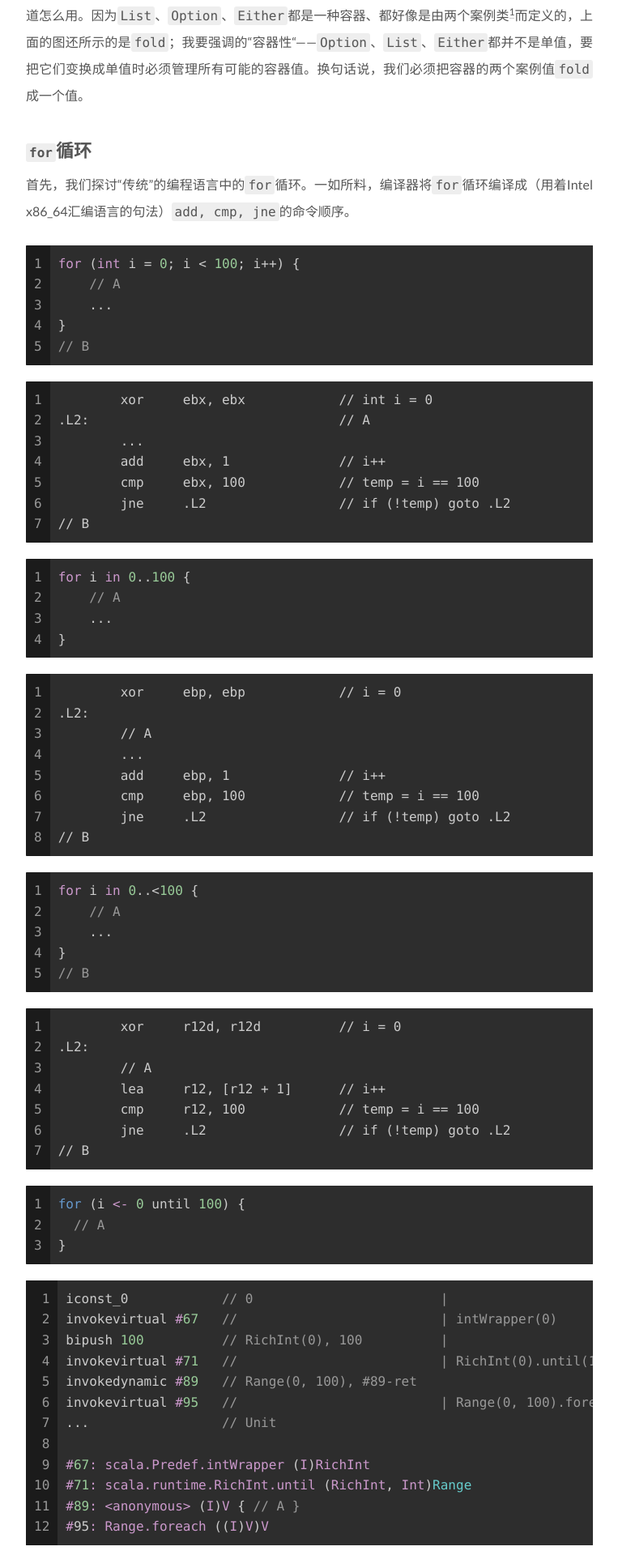
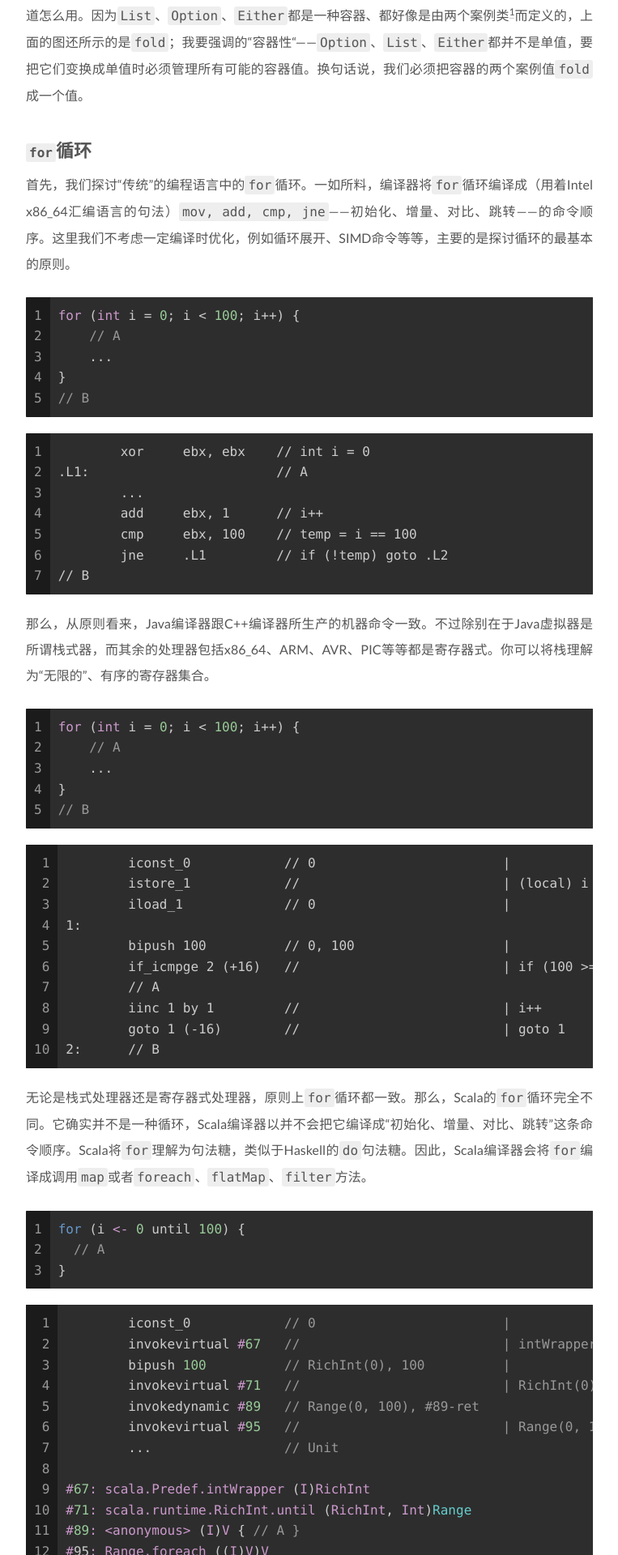
Before and after one commit to janm399/threebodies, a Jekyll site: the page built from _posts/2020-11-20-scalatraining2.markdown, in a window 1280 px wide. Shown: the part 3790-5710 px from the top of the page at 81% size, without its empty margins (258-1021 px from the left). Built offline with Jekyll 4.4.1, drawn with Linux system fonts in a browser that asks for light colours; some of the changed text lies outside the part shown.

Commit message:
句法糖

```diff
--- a/_posts/2020-11-20-scalatraining2.markdown
+++ b/_posts/2020-11-20-scalatraining2.markdown
@@ -55,9 +55,7 @@ for (Integer n : numbers) {
 要注意的是，即使图上是把完全不同的类型树（`IterableOps`的子类`Option`、`List`跟`Either`）混合起来；虽然不准确，但理由是仔细地说明这三个又基础又常见的函数的目的和用法。即使继承的结构比较复杂，`map`和`flatMap`的用法也完全一致：一旦熟悉，大家就凭直觉知道怎么用。因为`List`、`Option`、`Either`都是一种容器、都好像是由两个案例类[^1]而定义的，上面的图还所示的是`fold`；我要强调的“容器性“——`Option`、`List`、`Either`都并不是单值，要把它们变换成单值时必须管理所有可能的容器值。换句话说，我们必须把容器的两个案例值`fold`成一个值。
 
 ## `for`循环
-首先，我们探讨“传统”的编程语言中的`for`循环。一如所料，编译器将`for`循环编译成（用着Intel x86_64汇编语言的句法）`add, cmp, jne`的命令顺序。
-
-
+首先，我们探讨“传统”的编程语言中的`for`循环。一如所料，编译器将`for`循环编译成（用着Intel x86_64汇编语言的句法）`mov, add, cmp, jne`——初始化、增量、对比、跳转——的命令顺序。这里我们不考虑一定编译时优化，例如循环展开、SIMD命令等等，主要的是探讨循环的最基本的原则。
 
 {% highlight C++ linenos %}
 for (int i = 0; i < 100; i++) {
@@ -68,15 +66,40 @@ for (int i = 0; i < 100; i++) {
 {% endhighlight %}
 
 {% highlight asm linenos %}
-        xor     ebx, ebx            // int i = 0
-.L2:                                // A
+        xor     ebx, ebx    // int i = 0
+.L1:                        // A
         ...
-        add     ebx, 1              // i++
-        cmp     ebx, 100            // temp = i == 100
-        jne     .L2                 // if (!temp) goto .L2
+        add     ebx, 1      // i++
+        cmp     ebx, 100    // temp = i == 100
+        jne     .L1         // if (!temp) goto .L2
 // B
 {% endhighlight %}
 
+那么，从原则看来，Java编译器跟C++编译器所生产的机器命令一致。不过除别在于Java虚拟器是所谓栈式器，而其余的处理器包括x86_64、ARM、AVR、PIC等等都是寄存器式。你可以将栈理解为“无限的”、有序的寄存器集合。
+
+{% highlight Java linenos %}
+for (int i = 0; i < 100; i++) {
+    // A
+    ...
+}
+// B
+{% endhighlight %}
+
+{% highlight asm linenos %}
+        iconst_0            // 0                        |
+        istore_1            //                          | (local) i = 0
+        iload_1             // 0                        |
+1:
+        bipush 100          // 0, 100                   |
+        if_icmpge 2 (+16)   //                          | if (100 >= 100) goto 2
+        // A
+        iinc 1 by 1         //                          | i++
+        goto 1 (-16)        //                          | goto 1
+2:      // B
+{% endhighlight %}
+
+
+<!--
 {% highlight Rust linenos %}
 for i in 0..100 {
     // A
@@ -112,6 +135,9 @@ for i in 0..<100 {
         jne     .L2                 // if (!temp) goto .L2
 // B
 {% endhighlight %}
+-->
+
+无论是栈式处理器还是寄存器式处理器，原则上`for`循环都一致。那么，Scala的`for`循环完全不同。它确实并不是一种循环，Scala编译器以并不会把它编译成“初始化、增量、对比、跳转”这条命令顺序。Scala将`for`理解为句法糖，类似于Haskell的`do`句法糖。因此，Scala编译器会将`for`编译成调用`map`或者`foreach`、`flatMap`、`filter`方法。
 
 {% highlight Scala linenos %}
 for (i <- 0 until 100) {
@@ -120,13 +146,13 @@ for (i <- 0 until 100) {
 {% endhighlight %}
 
 {% highlight Scala linenos %}
-iconst_0            // 0                        |
-invokevirtual #67   //                          | intWrapper(0)
-bipush 100          // RichInt(0), 100          |
-invokevirtual #71   //                          | RichInt(0).until(100)
-invokedynamic #89   // Range(0, 100), #89-ret
-invokevirtual #95   //                          | Range(0, 100).foreach(I => Unit)
-...                 // Unit
+        iconst_0            // 0                        |
+        invokevirtual #67   //                          | intWrapper(0)
+        bipush 100          // RichInt(0), 100          |
+        invokevirtual #71   //                          | RichInt(0).until(100)
+        invokedynamic #89   // Range(0, 100), #89-ret
+        invokevirtual #95   //                          | Range(0, 100).foreach(I => Unit)
+        ...                 // Unit
 
 #67: scala.Predef.intWrapper (I)RichInt
 #71: scala.runtime.RichInt.until (RichInt, Int)Range
@@ -134,7 +160,12 @@ invokevirtual #95   //                          | Range(0, 100).foreach(I => Uni
 #95: Range.foreach ((I)V)V
 {% endhighlight %}
 
-要知道Scala的`for`循环并不是“传统”的循环，
+也就是说`for (i <- 0 until 100) println(i)`确实被编译成`intWrapper(0).until(100).foreach(x => println(x))`。`intWrapper(0).until(100)`是`0 until 100`通过Implicit Resolution所生产的，接下来的`foreach`是不包括`yield`的`for`句法糖的最终结果。关键词`yield`控制句法糖所生产的最终调用的方法：没有`yield`的话，最终调用的方法是`foreach`（因此，`for`表达式的返回类型是`Unit`，返回值是`()`）；有`yield`的话，最终调用的方法是`map`（因此，`for`表达式的返回值是`map`所返回的值）。
+
+{% highlight Scala linenos %}
+for (i <- 0 until 100) yield i * 2
+{% endhighlight %}
+
 
 {% highlight Scala linenos %}
 val maybeInt: Option[Int] = Some(1)
```
Also changed, not shown: 1 other file.
